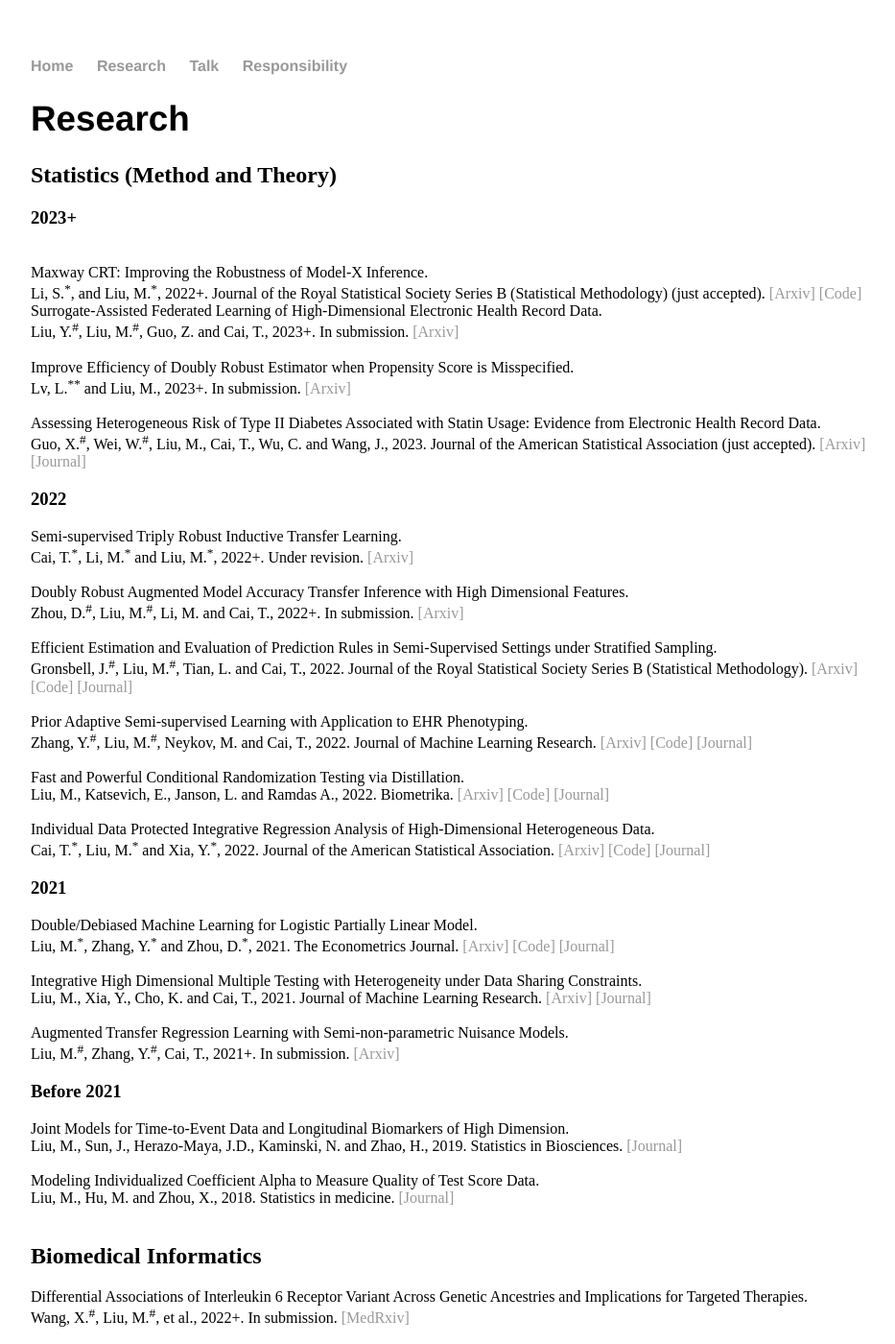
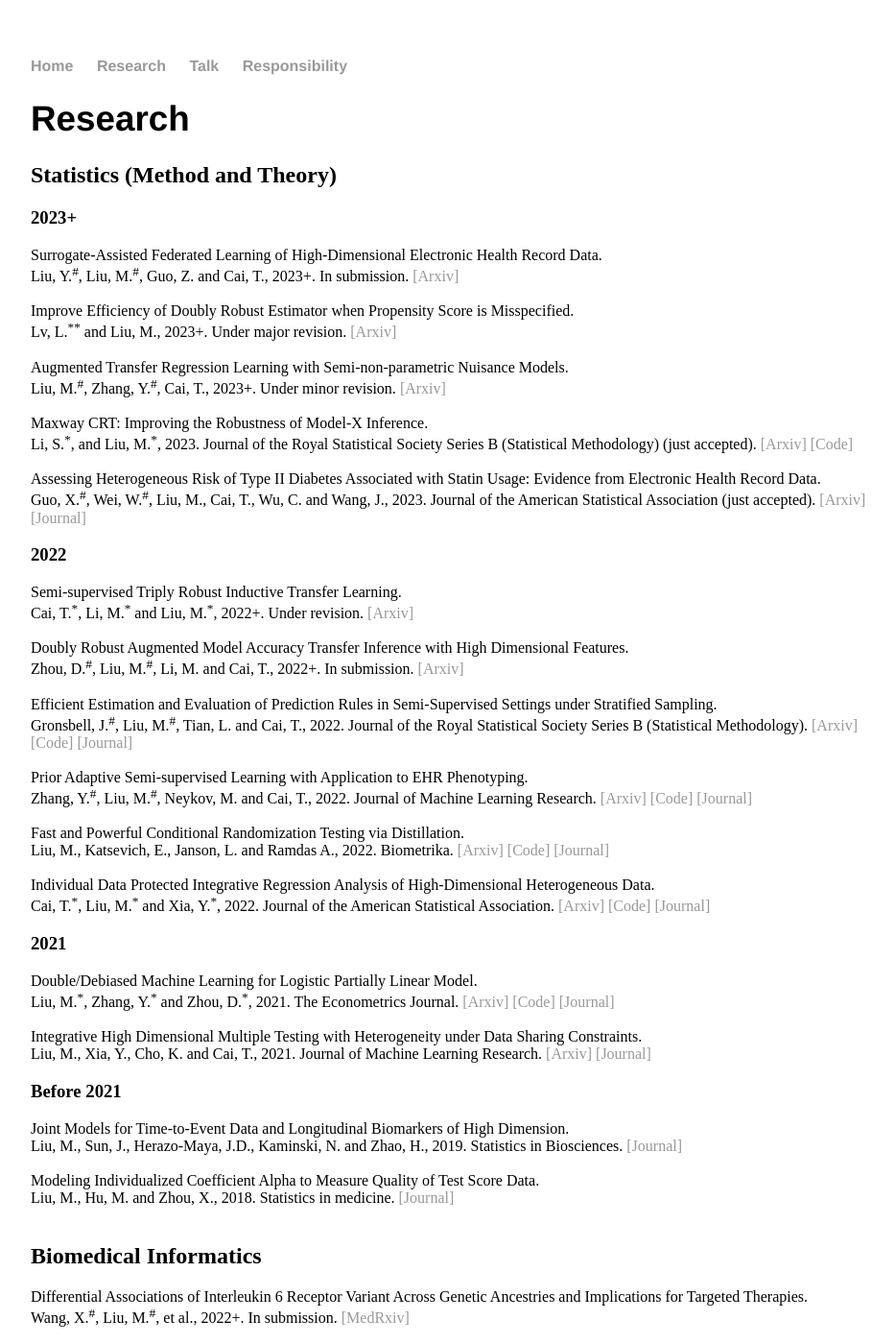
Before and after one commit to moleibobliu/moleibobliu.github.io, a Jekyll site: the page built from pub/index.html, in a window 1280 px wide and 1400 px high. Shown: the whole window at 96% size, without its empty margins (160-1093 px from the left). Built offline with Jekyll 4.4.1, drawn with Linux system fonts in a browser that asks for light colours.

```diff
--- a/pub/index.html
+++ b/pub/index.html
@@ -7,17 +7,21 @@ title: Molei Liu
 	<h2> Statistics (Method and Theory) </h2>
 	<h3> 2023+ </h3>
 
-	<br \>  Maxway CRT: Improving the Robustness of Model-X Inference.
-	<br \>  Li, S.<sup>*</sup>, and Liu, M.<sup>*</sup>, 2022+. Journal of the Royal Statistical Society Series B (Statistical Methodology) (just accepted). <a href="https://arxiv.org/abs/2203.06496"> [Arxiv] </a>
-	<a href="https://github.com/moleibobliu/Maxway_CRT"> [Code] </a>
-	<br \>
-
 	Surrogate-Assisted Federated Learning of High-Dimensional Electronic Health Record Data.
         <br \>  Liu, Y.<sup>#</sup>, Liu, M.<sup>#</sup>, Guo, Z. and Cai, T., 2023+. In submission. <a href="https://arxiv.org/abs/2302.04970"> [Arxiv] </a>
         <br \>
 
 	<br \>  Improve Efficiency of Doubly Robust Estimator when Propensity Score is Misspecified.
-        <br \>  Lv, L.<sup>**</sup> and Liu, M., 2023+. In submission. <a href="https://arxiv.org/abs/2301.02162"> [Arxiv] </a>
+        <br \>  Lv, L.<sup>**</sup> and Liu, M., 2023+. Under major revision. <a href="https://arxiv.org/abs/2301.02162"> [Arxiv] </a>
+	<br \>
+
+	<br \> Augmented Transfer Regression Learning with Semi-non-parametric Nuisance Models.
+	<br \> Liu, M.<sup>#</sup>, Zhang, Y.<sup>#</sup>, Cai, T., 2023+. Under minor revision. <a href="https://arxiv.org/abs/2010.02521"> [Arxiv] </a>
+	<br \>
+
+	<br \>  Maxway CRT: Improving the Robustness of Model-X Inference.
+	<br \>  Li, S.<sup>*</sup>, and Liu, M.<sup>*</sup>, 2023. Journal of the Royal Statistical Society Series B (Statistical Methodology) (just accepted). <a href="https://arxiv.org/abs/2203.06496"> [Arxiv] </a>
+	<a href="https://github.com/moleibobliu/Maxway_CRT"> [Code] </a>
 	<br \>
 
 	<br \>  Assessing Heterogeneous Risk of Type II Diabetes Associated with Statin Usage: Evidence from Electronic Health Record Data.
@@ -77,10 +81,6 @@ title: Molei Liu
 	<a href="https://arxiv.org/abs/2004.00816"> [Arxiv] </a>
 	<a href="https://www.jmlr.org/papers/volume22/20-774/20-774.pdf"> [Journal] </a>
         <br \>
-
-	<br \> Augmented Transfer Regression Learning with Semi-non-parametric Nuisance Models.
-	<br \> Liu, M.<sup>#</sup>, Zhang, Y.<sup>#</sup>, Cai, T., 2021+. In submission. <a href="https://arxiv.org/abs/2010.02521"> [Arxiv] </a>
-	<br \>
 
 	<h3> Before 2021 </h3>
 
```
